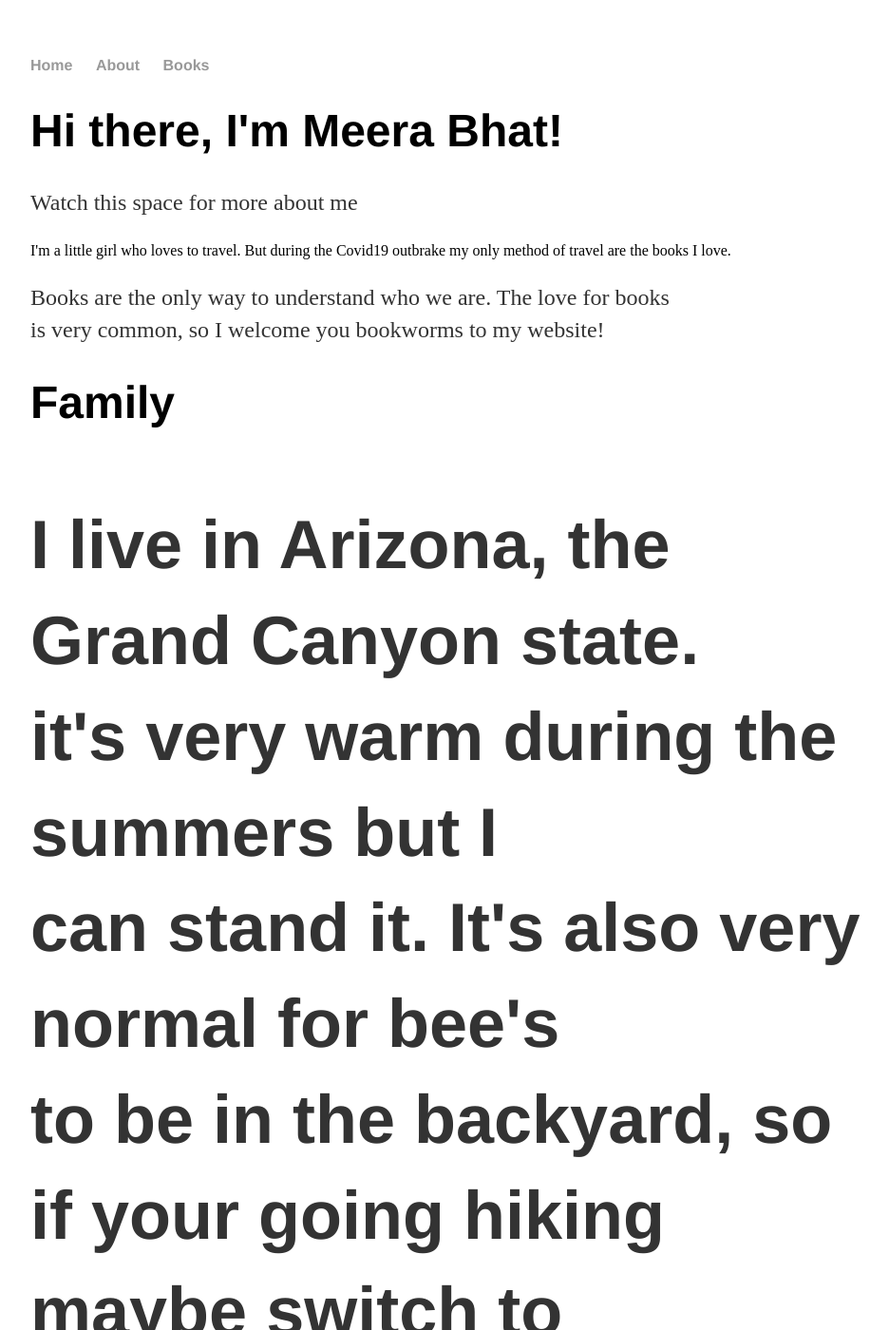
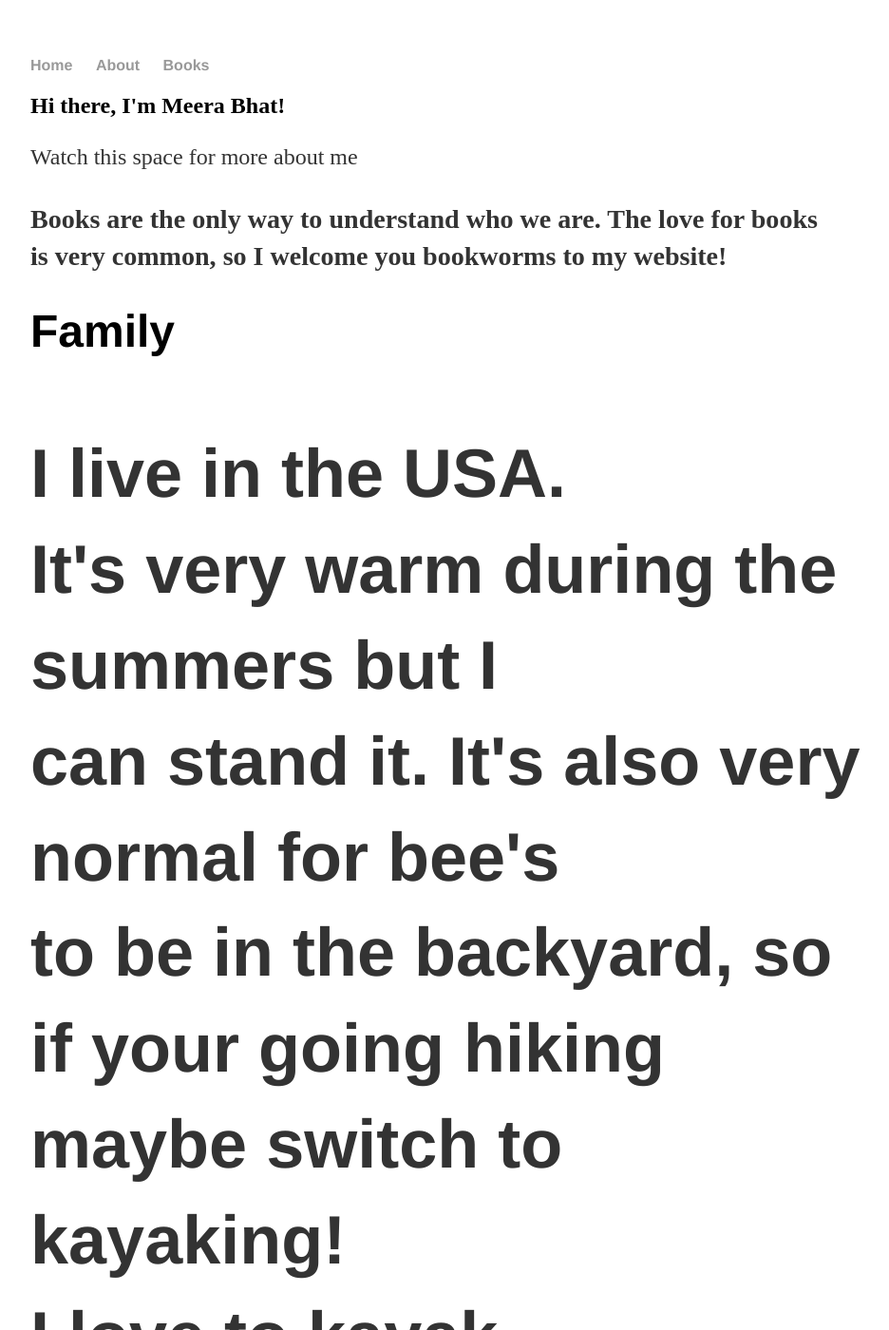
Before and after one commit to meerkatbhat/meerkatbhat, a Jekyll site: the page built from about/index.html, in a window 1280 px wide and 1400 px high. Shown: the whole window at 95% size, without its empty margins (160-1096 px from the left). Built offline with Jekyll 4.4.1, drawn with Linux system fonts in a browser that asks for light colours; some of the changed text lies outside the part shown.

Commit message:
Update index.html

```diff
--- a/about/index.html
+++ b/about/index.html
@@ -3,19 +3,18 @@ layout: default
 title: Meera B
 ---
 <div class="blurb">
-	<h1>Hi there, I'm Meera Bhat!</h1>
+	<h2>Hi there, I'm Meera Bhat!</h2>
 	<p>Watch this space for more about me</p>
 </div><!-- /.blurb -->
 
-I'm a little girl who loves to travel. But during the
-Covid19 outbrake my only method of travel are the books I love.
-
-<p> Books are the only way to understand who we are. The love for books <br>
-is very common, so I welcome you bookworms to my website!
+<h3> <p> Books are the only way to understand who we are. The love for books <br>
+	is very common, so I welcome you bookworms to my website!<p> </h3>
 
 	<h1>Family<h1>
- <p> I live in Arizona, the Grand Canyon state. <br>
-	it's very warm during the summers but I <br>
+ <p> I live in the USA. <br>
+	It's very warm during the summers but I <br>
 	can stand it. It's also very normal for bee's <br>
 	to be in the backyard, so if your going hiking <br>
-	maybe switch to kayaking, it's really fun!
+	maybe switch to kayaking!<br>
+	I love to kayak, expessically when it's out of town!<br>
+	I can also roller blade, play piano, and plan a scavenger hunt!<br>
```
